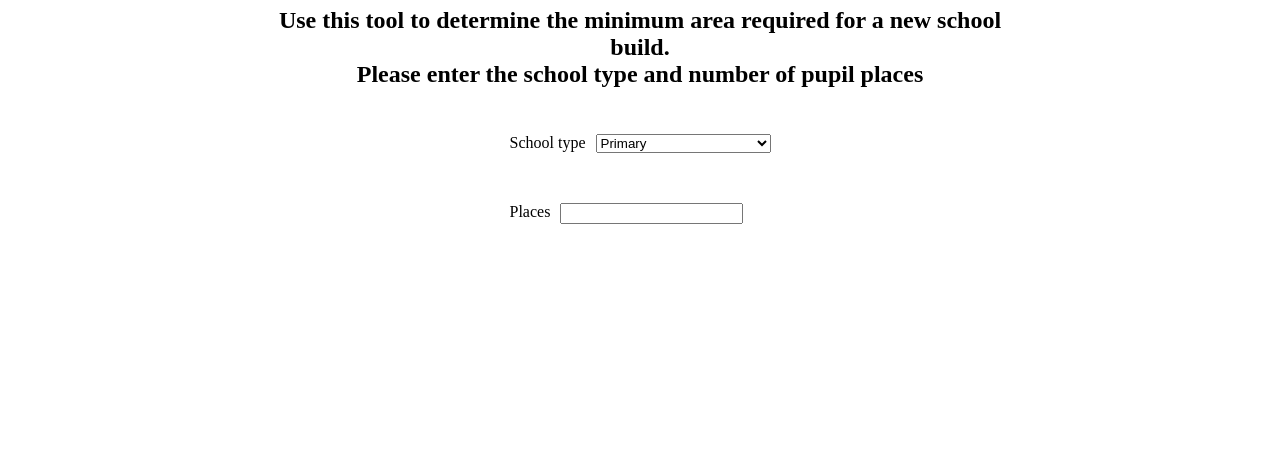
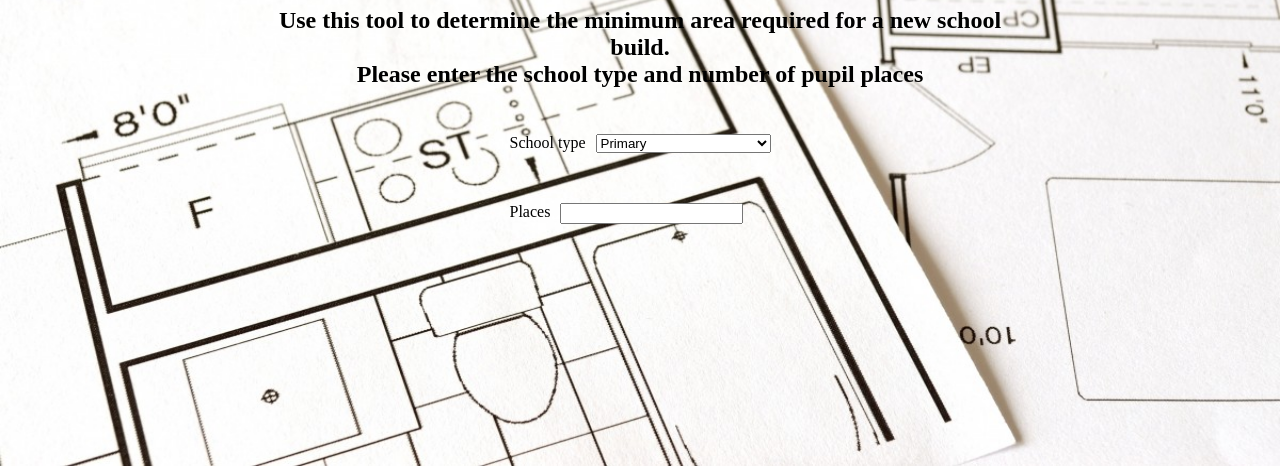
Before and after one commit to a21am09/se_summative1, a website: page index.html in a window 1280 px wide. Shown: the part 334-800 px from the top of the page. Drawn offline with Linux system fonts and the light colour scheme.

Commit message:
Added 'floor plan' background

```diff
--- a/index.css
+++ b/index.css
@@ -1,3 +1,13 @@
+.background-image{
+    position:absolute;
+    z-index: -1;
+    top: 0;
+    bottom: 0;
+    left: 0;
+    right: 0;
+    background: url('Floor plan.png'), lightgray 50% / cover no-repeat;
+    background-size: 100% 100%;
+}
 .guidance{
     padding: 20%;
     text-align: center;
--- a/index.html
+++ b/index.html
@@ -7,6 +7,7 @@
     <title>School building area calculator</title>
 </head>
 <body>
+    <div class="background-image"></div>
         <div class="guidance">
             <h1>School building area calculator</h1>
             <h2>
```
Also changed, not shown: Floor plan.png (added). Lines whose indentation alone changed are shown as unchanged.
